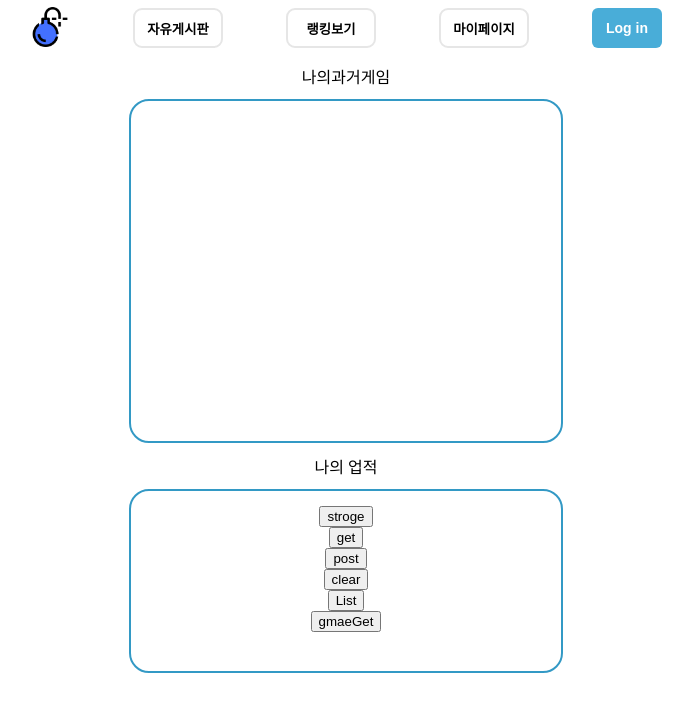
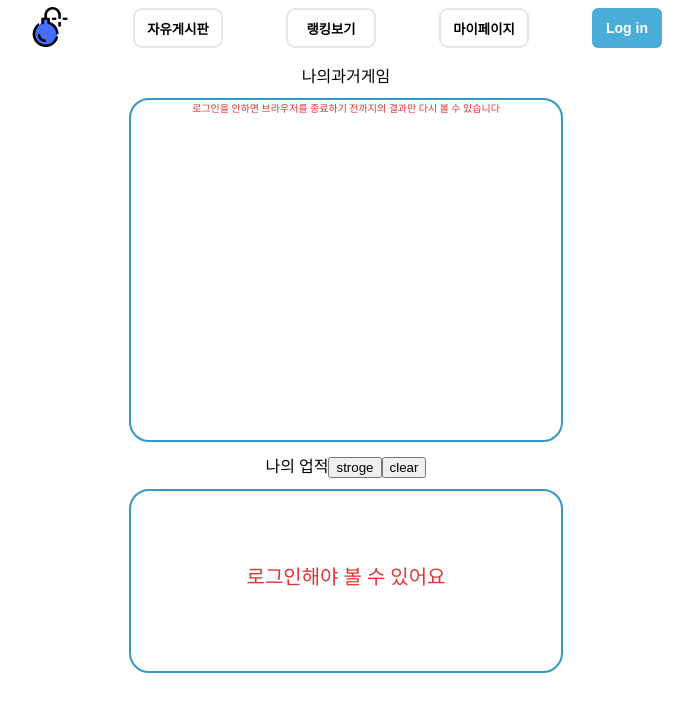
Before and after one commit to wooseokc/zb-Team-FE, a Next.js app: page /info/mypage in a window 1280 px wide. Shown: the top 712 px of the page, without its empty margins (294-987 px from the left). Built offline with nearby package versions, Linux system fonts and the light colour scheme.

Commit message:
업적 세션 구현

```diff
--- a/components/mypage/myPageBox.tsx
+++ b/components/mypage/myPageBox.tsx
@@ -3,15 +3,51 @@ import axios from "axios";
 import React, { useEffect, useState } from "react";
 import styled from "styled-components";
 import { useRouter } from 'next/router';
-import { tmpdir } from "os";
 
 export default function MyPage () {
-  const [listItems, setListItems] = useState<JSX.Element>()
+  const [listItems, setListItems] = useState<JSX.Element[]>()
+  const [loginStatus, setLoginStatus] = useState(true)
+  const [carrer, setCarrer] = useState(
+    {
+      easyCleared : 0,
+      easyRank: 0,
+      easyTime: 0,
+      hardCleared: 0,
+      hardRank: 0,
+      hardTime: 0,
+      mediumCleared: 0,
+      mediumRank: 0,
+      mediumTime: 0
+    }
+  )
   const router = useRouter()
   useEffect(() => {
+    if (!localStorage.getItem('accessToken')) {
+      setLoginStatus(false)
+    }
+    let gamerId = sessionStorage.getItem('gamerId')
+    if (sessionStorage.getItem('gamerId') && loginStatus) {
+      axios.get(`https://minesweeper.hanjoon.dev:443/msv2/game/stat/${gamerId}`).then(res => {
+        console.log('yeah')
+        console.log(res.data)
+        let data = res.data
+
+        setCarrer({
+          easyCleared : data.easyCleared,
+          easyRank: data.easyRank,
+          easyTime: data.easyTime,
+          hardCleared: data.hardCleared,
+          hardRank: data.hardRank,
+          hardTime: data.hardTime,
+          mediumCleared: data.mediumCleared,
+          mediumRank: data.mediumRank,
+          mediumTime: data.mediumTime
+        })
+      })
+    }
+
     let list;
     if (sessionStorage.getItem('gamerId')) {
-      let gamerId = sessionStorage.getItem('gamerId')
       axios.get(`https://minesweeper.hanjoon.dev/minesweeper/game/list/${gamerId}`).then(res => {
         console.log(res.data)
 
@@ -21,7 +57,7 @@ export default function MyPage () {
           list[i] = tmpArr.slice()
         }
 
-        let lists = list.map((items, idx) => {
+        let lists : JSX.Element[] = list.map((items, idx) => {
           const createdAt : string = items[0]
           const difficulty : string = items[1]
           const gameId : string = items[3]
@@ -73,77 +109,55 @@ export default function MyPage () {
     console.log(localStorage)
   }
 
-  const onSubmit2 = async (e: React.MouseEvent<HTMLButtonElement>) => {
-    console.log('wait')
-    await axios.get('https://minesweeper.hanjoon.dev/minesweeper/gamer/email/abcd@naver.com').then(res => {
-
-      console.log(res.data)
-
-    })
-  }
-
-  const onPost = async (e: React.MouseEvent<HTMLButtonElement>) => {
-    console.log('wait')
-    const data = {
-      email : "abcdeeeee@naver.com",
-      name : '테스트',
-      password : '1234'
-    }
-    await axios.post(`https://minesweeper.hanjoon.dev/minesweeper/gamer`, (data)).then(res => {
-
-      console.log(res.data)
-
-    }).catch(() => {
-      console.log('err')
-    })
-  }
-
   const clearStore = async (e: React.MouseEvent<HTMLButtonElement>) => {
     localStorage.clear()
     sessionStorage.clear()
   }
-  const ListGet = async (e: React.MouseEvent<HTMLButtonElement>) => {
-    let gamerId = sessionStorage.getItem('gamerId')
-    console.log(gamerId)
-
-    await axios.get(`https://minesweeper.hanjoon.dev/minesweeper/game/list/${gamerId}`).then(res => {
-
-      console.log(res.data)
-
-    }).catch(() => {
-      console.log('err')
-    })
-  }
 
 
-  const GameGet = async (e: React.MouseEvent<HTMLButtonElement>) => {
-    let gamerId = sessionStorage.getItem('gamerId')
-    console.log(gamerId)
-
-    await axios.get(`https://minesweeper.hanjoon.dev/minesweeper/game/15`).then(res => {
-
-      console.log(res.data)
-
-    }).catch(() => {
-      console.log('err')
-    })
-  }
 
   return (
     <MyPageSection>
       <PageInfo >나의과거게임</PageInfo>
       <MyPageItem char={'game'}>
         {listItems}
+        {(!loginStatus) &&
+          <WaringText>로그인을 안하면 브라우저를 종료하기 전까지의 결과만 다시 볼 수 있습니다</WaringText>
+        }
       </MyPageItem>
-      <PageInfo>나의 업적</PageInfo>
+      <PageInfo>나의 업적
+      <button onClick={onSubmit}>stroge</button>
+        <button onClick={clearStore}>clear</button>
+
+      </PageInfo>
       <MyPageItem char ={'carrer'}>
-
-        <button onClick={onSubmit}>stroge</button>
-        <button onClick={onSubmit2}>get</button>
-        <button onClick={onPost}>post</button>
-        <button onClick={clearStore}>clear</button>
-        <button onClick={ListGet}>List</button>
-        <button onClick={GameGet}>gmaeGet</button>
+        {loginStatus ?
+          <>
+            <CarrerBox>초급
+              <InfoBox>
+                <CarrerItem>통산 성공 : {carrer.easyCleared}</CarrerItem>
+                <CarrerItem>최고 기록 : {Math.floor(carrer.easyTime / 60000)}분 {((carrer.easyTime % 60000)/1000).toFixed(3)}초 </CarrerItem>
+                <CarrerItem>최고 랭킹 : {carrer.easyRank} </CarrerItem>
+              </InfoBox>
+            </CarrerBox>
+            <CarrerBox>중급
+              <InfoBox>
+                <CarrerItem>통산 성공 : {carrer.mediumCleared}</CarrerItem>
+                <CarrerItem>최고 기록 : {Math.floor(carrer.mediumTime / 60000)}분 {((carrer.mediumTime % 60000)/1000).toFixed(3)}초</CarrerItem>
+                <CarrerItem>최고 랭킹 : {carrer.mediumRank} </CarrerItem>
+              </InfoBox>
+            </CarrerBox>
+            <CarrerBox>고급
+              <InfoBox>
+                <CarrerItem>통산 성공 : {carrer.hardCleared} </CarrerItem>
+                <CarrerItem>최고 기록 : {Math.floor(carrer.hardTime / 60000)}분 {((carrer.hardTime % 60000)/1000).toFixed(3)}초</CarrerItem>
+                <CarrerItem>최고 랭킹 : {carrer.hardRank} </CarrerItem>
+              </InfoBox>
+            </CarrerBox>
+          </>
+         :
+          <WaringText2>로그인해야 볼 수 있어요</WaringText2>
+         }
 
       </MyPageItem>
 
@@ -204,3 +218,47 @@ const GameButton = styled.button`
     background: #215c6c;
   }
 `
+
+const CarrerBox = styled.div`
+  width : 90%;
+  height : 100px;
+  font-size : 15px ;
+  font-weight: bold;
+
+  text-align: center;
+
+  margin-bottom: 10px;
+
+`
+
+const InfoBox = styled.div`
+  width: 100%;
+  display: flex;
+  justify-content: space-between;
+
+  position: relative;
+  left: 50%;
+  transform: translateX(-50%);
+  bottom: -3px;
+
+  padding: 2px;
+`
+
+const CarrerItem = styled.div`
+  font-size: 13px;
+`
+
+const WaringText = styled.div`
+  font-size: 10px;
+  color : #de3535;
+
+  position: absolute;
+  top : 0px;
+`
+const WaringText2 = styled.div`
+  font-size: 20px;
+  color : #de3535;
+
+  position: absolute;
+  top : 70px;
+`
--- a/package.json
+++ b/package.json
@@ -18,6 +18,7 @@
     "react-dom": "^18.2.0",
     "react-router-dom": "^6.3.0",
     "react-scripts": "5.0.1",
+    "socket.io": "^4.5.1",
     "socket.io-client": "^4.5.1",
     "styled-components": "^5.3.5",
     "typescript": "^4.7.4",
```
Also changed, not shown: components/info/Login.tsx (+6 -6 lines), 2 other files (tests, documents, lock files or other folders).
